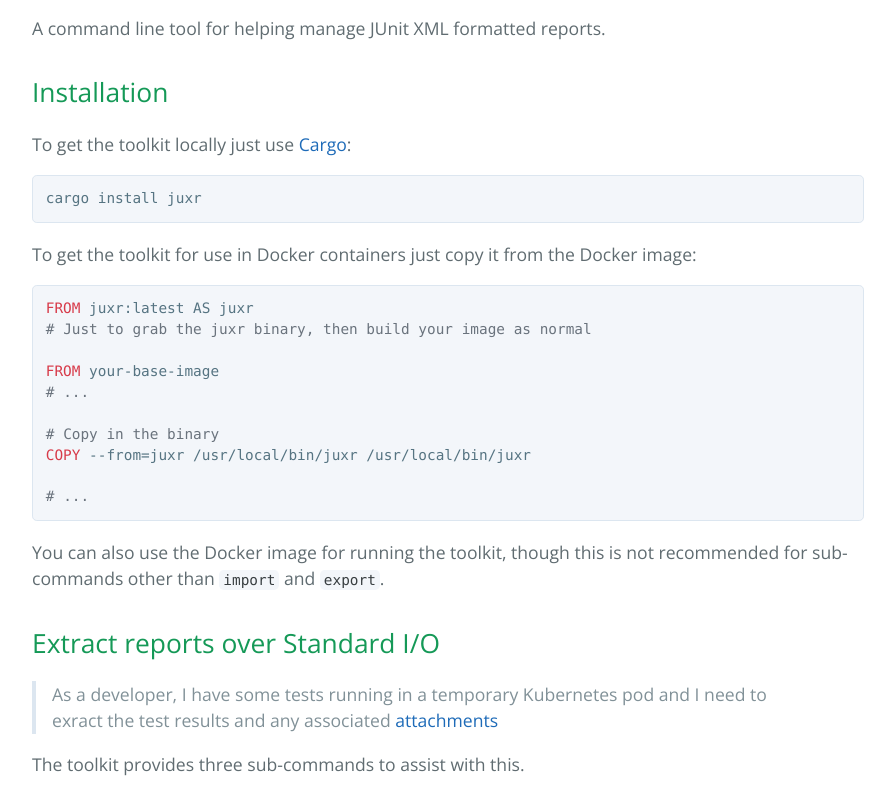
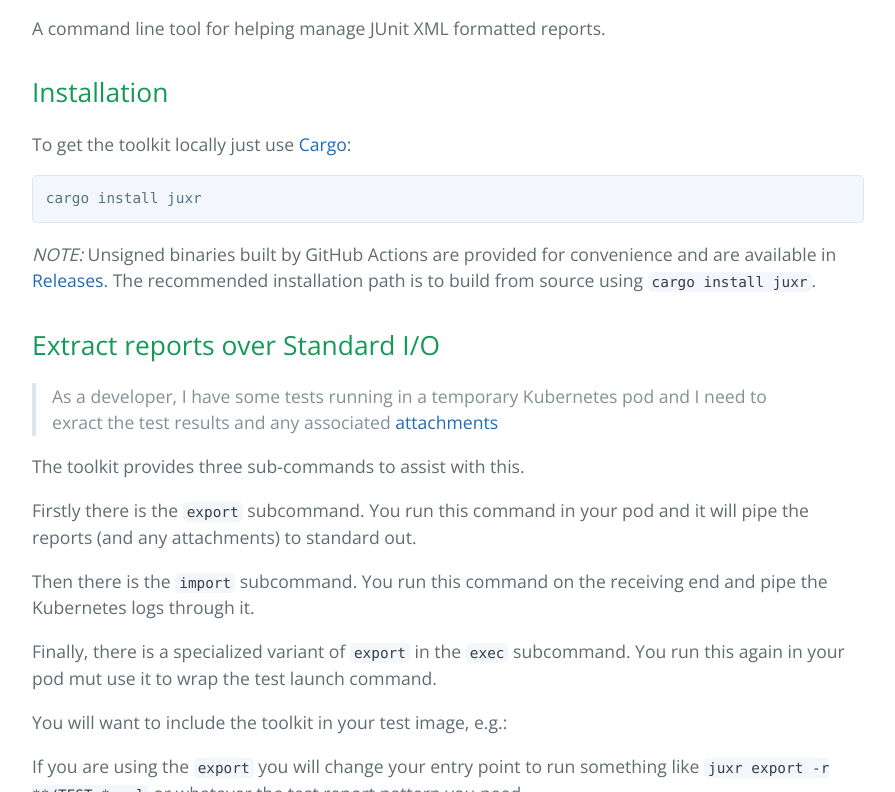
Before and after one commit to cloudbees-oss/juxr, a plain HTML site: page index.html in a window 1280 px wide. Shown: the part 470-1262 px from the top of the page, without its empty margins (192-1087 px from the left). Drawn offline with nearby package versions, Linux system fonts and the light colour scheme.

```diff
--- a/index.html
+++ b/index.html
@@ -27,18 +27,8 @@
 <p>To get the toolkit locally just use <a href="https://doc.rust-lang.org/cargo/getting-started/installation.html">Cargo</a>:</p>
 <pre><code>cargo install juxr
 </code></pre>
-<p>To get the toolkit for use in Docker containers just copy it from the Docker image:</p>
-<div class="highlight highlight-source-dockerfile"><pre><span class="pl-k">FROM</span> juxr:latest AS juxr
-<span class="pl-c"><span class="pl-c">#</span> Just to grab the juxr binary, then build your image as normal</span>
-
-<span class="pl-k">FROM</span> your-base-image
-<span class="pl-c"><span class="pl-c">#</span> ...</span>
-
-<span class="pl-c"><span class="pl-c">#</span> Copy in the binary</span>
-<span class="pl-k">COPY</span> --from=juxr /usr/local/bin/juxr /usr/local/bin/juxr
-
-<span class="pl-c"><span class="pl-c">#</span> ...</span></pre></div>
-<p>You can also use the Docker image for running the toolkit, though this is not recommended for sub-commands other than <code>import</code> and <code>export</code>.</p>
+<p><em>NOTE:</em> Unsigned binaries built by GitHub Actions are provided for convenience and are available in <a href="https://github.com/cloudbees-oss/juxr/releases">Releases</a>.
+The recommended installation path is to build from source using <code>cargo install juxr</code>.</p>
 <h2>
 <a id="extract-reports-over-standard-io" class="anchor" href="#extract-reports-over-standard-io" aria-hidden="true"><span aria-hidden="true" class="octicon octicon-link"></span></a>Extract reports over Standard I/O</h2>
 <blockquote>
```
Also changed, not shown: params.json (+1 -1 lines).
